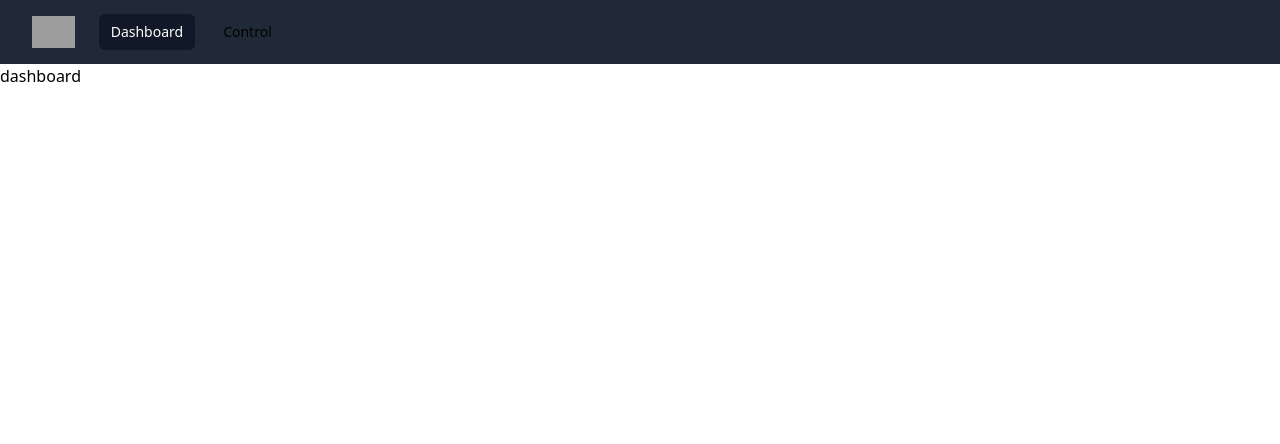
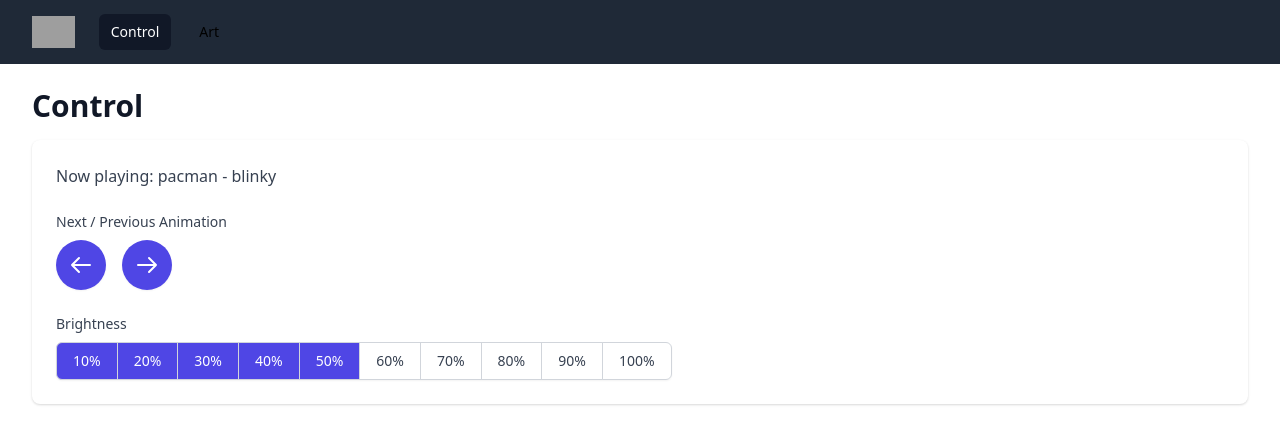
Before and after one commit to VincentBean/pixel-art-frame, a Vue app: page / in a window 1280 px wide. Shown: the top 444 px of the page. Built offline with nearby package versions, Linux system fonts and the light colour scheme; grey boxes are pictures that could not be loaded.

Commit message:
Add basic controls

```diff
--- a/package.json
+++ b/package.json
@@ -6,6 +6,7 @@
     "build": "vite build"
   },
   "dependencies": {
+    "@tailwindcss/forms": "^0.2.1",
     "vue": "^3.0.4",
     "vue-router": "^4.0.2"
   },
--- a/src/App.vue
+++ b/src/App.vue
@@ -1,11 +1,14 @@
 <template>
   <Nav/>
-  <router-view/>
+  <main class="py-6">
+    <div class="max-w-7xl mx-auto sm:px-6 lg:px-8">
+      <router-view/>
+    </div>
+  </main>
 </template>
 
 <script>
 import Nav from './components/Nav.vue'
-
 
 export default {
   name: 'App',
--- a/src/components/Nav.vue
+++ b/src/components/Nav.vue
@@ -59,12 +59,17 @@ export default {
       open: false
     }
   },
-  created() {
-    console.log(this.$route.fullPath == window.location.href);
-  },
   computed: {
     routes: () => {
-      return r;
+
+      let routes = [];
+
+      for (let i = 0; i < r.length; i++) {
+        if (r[i].hidden) continue;
+        routes.push(r[i]);
+      }
+
+      return routes;
     }
 
   },
--- /dev/null
+++ b/src/components/PageHeading.vue
@@ -0,0 +1,30 @@
+<template>
+  <div class="md:flex md:items-center md:justify-between">
+    <div class="flex-1 min-w-0">
+      <h2 class="text-2xl font-bold leading-7 text-gray-900 sm:text-3xl sm:truncate">
+        {{ title }}
+      </h2>
+    </div>
+    <div class="mt-4 flex md:mt-0 md:ml-4" v-if="showButton">
+      <router-link :to="button.path" type="button" class="ml-3 inline-flex items-center px-4 py-2 border border-transparent rounded-md shadow-sm text-sm font-medium text-white bg-indigo-600 hover:bg-indigo-700 focus:outline-none focus:ring-2 focus:ring-offset-2 focus:ring-indigo-500">
+        {{ button.label }}
+      </router-link>
+    </div>
+  </div>
+</template>
+
+<script>
+export default {
+  name: "PageHeading",
+  props: ['title', 'button'],
+  computed: {
+    showButton() {
+      return this.button !== undefined;
+    }
+  }
+}
+</script>
+
+<style scoped>
+
+</style>
--- /dev/null
+++ b/src/components/Panel.vue
@@ -0,0 +1,18 @@
+<template>
+  <div class="bg-white overflow-hidden shadow sm:rounded-lg mt-4">
+    <div class="px-4 py-5 sm:p-6">
+      <slot/>
+    </div>
+  </div>
+
+</template>
+
+<script>
+export default {
+name: "Panel"
+}
+</script>
+
+<style scoped>
+
+</style>
--- /dev/null
+++ b/src/views/Art.vue
@@ -0,0 +1,19 @@
+<template>
+  <PageHeading title="Art" :button="{ label: 'Create', path: '/art/create' }"/>
+
+</template>
+
+<script>
+import PageHeading from "../components/PageHeading.vue";
+
+export default {
+  name: "Art",
+  components: {
+    PageHeading
+  }
+}
+</script>
+
+<style scoped>
+
+</style>
--- a/src/views/Control.vue
+++ b/src/views/Control.vue
@@ -1,10 +1,121 @@
 <template>
-  <h1>Control</h1>
+  <PageHeading title="Control"/>
+
+  <Panel>
+    <form class="space-y-8 divide-y divide-gray-200">
+      <div class="space-y-8 divide-y divide-gray-200">
+        <div>
+          <div class="sm:col-span-6">
+            <label class="block text-md font-medium text-gray-700">
+              Now playing: pacman - blinky
+            </label>
+          </div>
+
+          <div class="mt-6 grid grid-cols-1 gap-y-6 gap-x-4 sm:grid-cols-6">
+            <div class="sm:col-span-4">
+              <label class="block text-sm font-medium text-gray-700">
+                Next / Previous Animation
+              </label>
+              <div class="mt-2 flex ">
+                <button type="button" @click="prev()"
+                        class="inline-flex items-center p-3 border border-transparent rounded-full shadow-sm text-white bg-indigo-600 hover:bg-indigo-700 focus:outline-none focus:ring-2 focus:ring-offset-2 focus:ring-indigo-500">
+                  <svg class="w-6 h-6" fill="none" stroke="currentColor" viewBox="0 0 24 24"
+                       xmlns="http://www.w3.org/2000/svg">
+                    <path stroke-linecap="round" stroke-linejoin="round" stroke-width="2"
+                          d="M10 19l-7-7m0 0l7-7m-7 7h18"></path>
+                  </svg>
+                </button>
+                <button type="button" @click="next()"
+                        class="ml-4 inline-flex items-center p-3 border border-transparent rounded-full shadow-sm text-white bg-indigo-600 hover:bg-indigo-700 focus:outline-none focus:ring-2 focus:ring-offset-2 focus:ring-indigo-500">
+                  <svg class="w-6 h-6" fill="none" stroke="currentColor" viewBox="0 0 24 24"
+                       xmlns="http://www.w3.org/2000/svg">
+                    <path stroke-linecap="round" stroke-linejoin="round" stroke-width="2"
+                          d="M14 5l7 7m0 0l-7 7m7-7H3"></path>
+                  </svg>
+                </button>
+              </div>
+            </div>
+
+            <div class="sm:col-span-6">
+              <label class="block text-sm font-medium text-gray-700">
+                Brightness
+              </label>
+              <div class="mt-2 flex" @mouseleave="brightness = currentBrightness">
+                <span class="relative z-0 inline-flex shadow-sm rounded-md">
+                    <button type="button"
+                            @mouseover="brightness = 10"
+                            @click="setBrightness(10)"
+                            class="relative bg-indigo-600 inline-flex items-center px-4 py-2 rounded-l-md border border-gray-300 bg-white text-sm font-medium text-white focus:z-10 focus:outline-none focus:ring-1 focus:ring-indigo-500 focus:border-indigo-500">
+                      10%
+                    </button>
+                 <button type="button" v-for="step in brignessSteps"
+                         :class="step <= brightness ? 'bg-indigo-600 text-white' : 'bg-white text-gray-700'"
+                         @mouseover="brightness = step"
+                         @click="setBrightness(step)"
+                         class="-ml-px relative transition inline-flex items-center px-4 py-2 border border-gray-300 text-sm font-medium focus:z-10 focus:outline-none focus:ring-1 focus:ring-indigo-500 focus:border-indigo-500">
+                      {{ step }}%
+                  </button>
+                  <button type="button"
+                          @mouseover="brightness = 100"
+                          @click="setBrightness(100)"
+                          :class="brightness > 90 ? 'bg-indigo-600 text-white' : 'bg-white text-gray-700'"
+                          class="-ml-px relative transition inline-flex items-center px-4 py-2 rounded-r-md border border-gray-300 text-sm font-medium focus:z-10 focus:outline-none focus:ring-1 focus:ring-indigo-500 focus:border-indigo-500">
+                    100%
+                  </button>
+
+                </span>
+              </div>
+            </div>
+
+          </div>
+        </div>
+
+
+      </div>
+    </form>
+
+  </Panel>
+
 </template>
 
 <script>
+import PageHeading from "../components/PageHeading.vue";
+import Panel from "../components/Panel.vue"
+
 export default {
-  name: "Control"
+  name: "Control",
+  components: {PageHeading, Panel},
+  data: () => {
+    return {
+      brightness: 50,
+      currentBrightness: 50
+    }
+  },
+  computed: {
+    brignessSteps: () => {
+      var steps = [];
+
+      for (let i = 20; i < 100; i += 10) {
+        steps.push(i);
+      }
+
+      return steps;
+    }
+  },
+  methods: {
+    setBrightness(b) {
+      this.currentBrightness = this.brightness = b;
+
+      // TODO: Set brightness
+
+    },
+    next() {
+      // TODO: Go to next animation
+    },
+    prev() {
+      // TODO: Go to previous animation
+    }
+  }
 }
 </script>
 
--- /dev/null
+++ b/src/views/Create.vue
@@ -0,0 +1,16 @@
+<template>
+  <PageHeading title="Create art"/>
+</template>
+
+<script>
+import PageHeading from "../components/PageHeading.vue";
+
+export default {
+  name: "Create",
+  components: {PageHeading}
+}
+</script>
+
+<style scoped>
+
+</style>
--- a/src/views/Dashboard.vue
+++ /dev/null
@@ -1,13 +0,0 @@
-<template>
-  <h1>dashboard</h1>
-</template>
-
-<script>
-export default {
-name: "Dashboard"
-}
-</script>
-
-<style scoped>
-
-</style>
--- a/tailwind.config.js
+++ b/tailwind.config.js
@@ -7,5 +7,7 @@ module.exports = {
   variants: {
     extend: {},
   },
-  plugins: [],
+  plugins: [
+    require('@tailwindcss/forms'),
+  ],
 }
```
Also changed, not shown: src/routes.js (+6 -3 lines), 1 other file (tests, documents, lock files or other folders).
